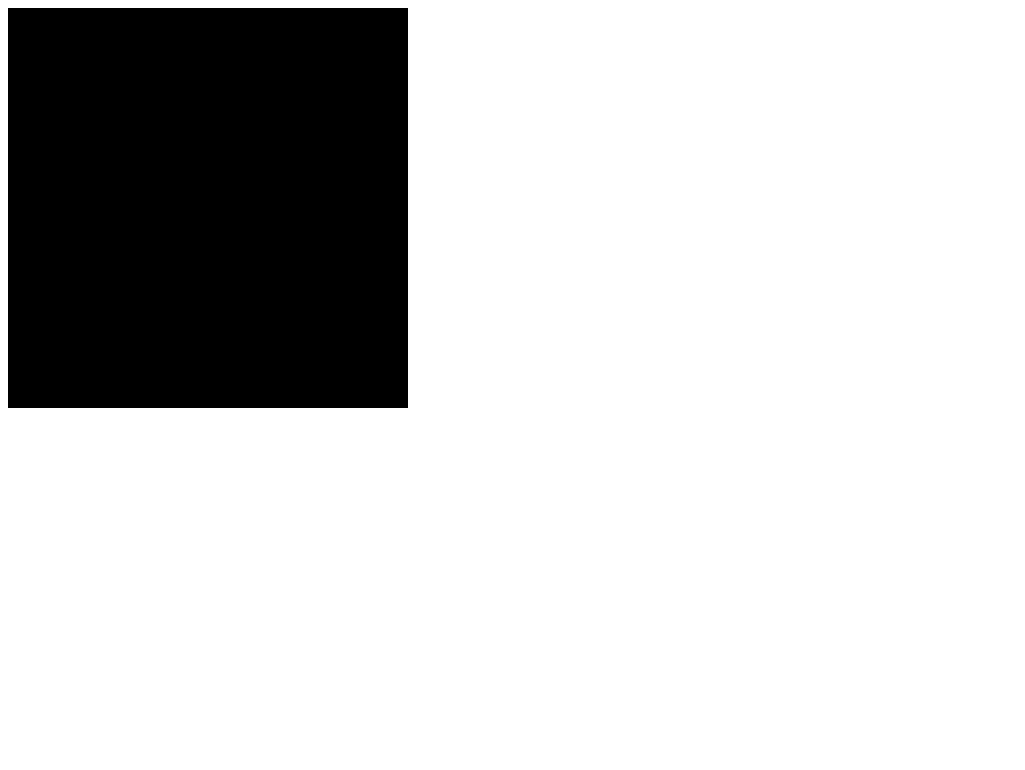
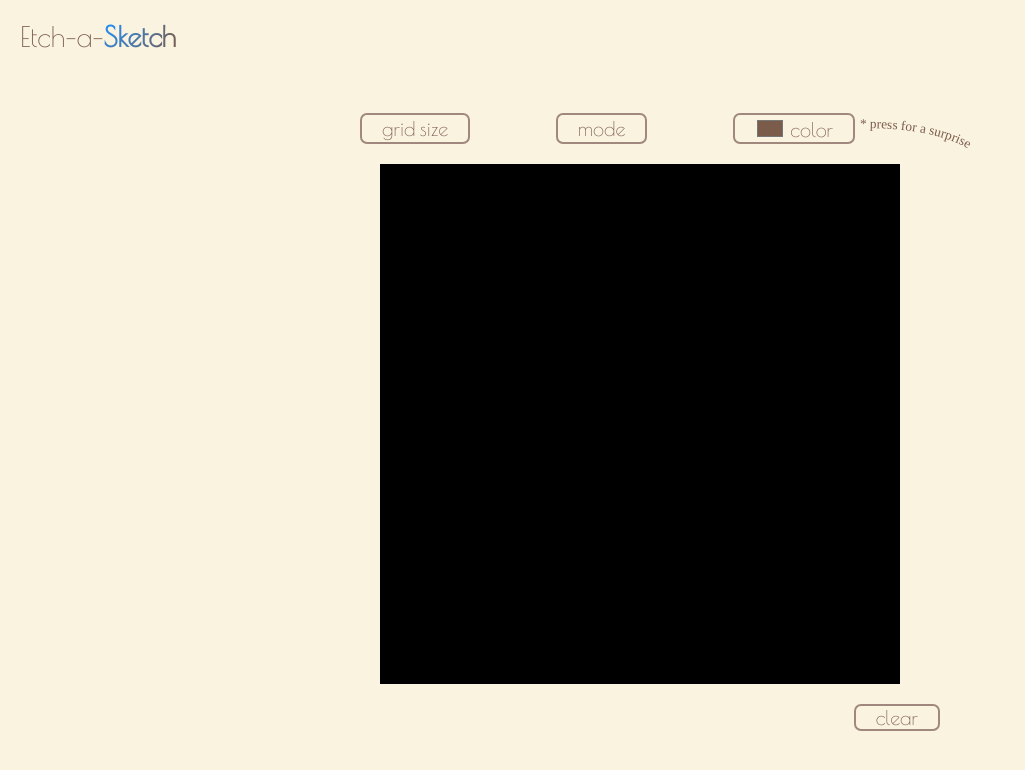
Before and after one commit to Armaan67/etch-a-sketch, a plain HTML site: page index.html in a window 1280 px wide. Shown: the whole page, without its empty margins (0-1025 px from the left). Drawn offline with nearby package versions, Linux system fonts and the light colour scheme.

Commit message:
Functional product with mode and random color

```diff
--- a/index.html
+++ b/index.html
@@ -5,9 +5,33 @@
     <meta name="viewport" content="width=device-width, initial-scale=1.0">
     <title>Etch-a-Sketch</title>
     <link rel="stylesheet" href="styles.css">
+    <link rel="preconnect" href="https://fonts.googleapis.com">
+    <link rel="preconnect" href="https://fonts.gstatic.com" crossorigin>
+    <link href="https://fonts.googleapis.com/css2?family=Poiret+One&display=swap" rel="stylesheet">
+
 </head>
 <body>
-    <div class="container"></div>
+    <div class="content">
+        <div class="navbar"><a href="index.html">Etch-a-<span class="sketch">Sketch</span></a></div>
+        <div class="buttons">
+            <button class="grid-size">grid size</button>
+            <button class="mode">mode</button>
+            <div class="right">
+                <button class="color"> <input type="color" class="colorpicker" value="#7b5b4a">color</button>
+                <div class="note-container">
+                    <svg width="60" height="20">
+                        <path id="curve" d="M0,15 C20,15 80,15 115,40"></path>
+                        <text class="text">
+                            <textPath class="text-path" href="#curve">* press for a surprise</textPath>
+                        </text>
+                    </svg>
+                </div>
+
+            </div>
+        </div>
+        <div class="container"></div>
+        <div class="clear"><button class="clearbutton">clear</button></div>
+    </div>
 
     <script src="script.js"></script>
 </body>
--- a/script.js
+++ b/script.js
@@ -2,24 +2,141 @@ const container = document.querySelector(".container");
 container.style.display = "flex";
 container.style.flexWrap = "wrap";
 container.style.padding = "0";
-container.style.height = "50vh";
-container.style.width = "50vh"
+container.style.height = "65vh";
+container.style.width = "65vh"
 
 
-for (let i = 0; i<256; i++) {
-    const square = document.createElement("div");
-    square.style.height = "6.25%";
-    square.style.backgroundColor = "black";
+function getRandomColor() {
+    var letters = '0123456789ABCDEF';
+    var color = '#';
+    for (var i = 0; i < 6; i++) {
+      color += letters[Math.floor(Math.random() * 16)];
+    }
+    return color;
+  }
 
-    square.style.boxSizing = "border-box";
 
-    square.style.flex = "1 1 6.25%";
+function addSquares(size) {
+    for (let i = 0; i<size*size; i++) {
+        const square = document.createElement("div");
+        square.classList.add("square");
+        let dimension = 100/size
+        square.style.height = dimension.toString() + "%";
+        square.style.backgroundColor = "black";
 
-    square.addEventListener("mouseenter", () => {
-        square.style.backgroundColor = "blue";
+        square.style.boxSizing = "border-box";
 
+        square.style.flexGrow = "1";
+        square.style.flexShrink = "1";
+        square.style.flexBasis = dimension.toString() + "%";
+
+        square.addEventListener("mousedown", () => {
+            if (modeButtonState) {
+                if (colorButtonState) {
+                    square.style.backgroundColor = getRandomColor()
+                } else {
+                    square.style.backgroundColor = colorPicker.value;
+                }
+            }
+
+        })
+
+        square.addEventListener("mouseenter", () => {
+            if (!modeButtonState) {
+                if (colorButtonState) {
+                    square.style.backgroundColor = getRandomColor()
+                } else {
+                    square.style.backgroundColor = colorPicker.value;
+                }
+            }
+        })
+
+
+
+
+
+
+        container.appendChild(square)
+
+    };
+}
+
+const modeButton = document.querySelector(".mode")
+let modeButtonState = false;
+
+modeButton.addEventListener("click", () =>{
+    modeButtonState = !modeButtonState
+
+    if (modeButtonState) {
+        modeButton.style.backgroundColor = "#7b5b4a";
+        modeButton.style.color = "#faf3e0";
+    } else {
+        modeButton.style.backgroundColor = "#faf3e0";
+        modeButton.style.color = "#7b5b4a";
+    }
+
+})
+
+
+addSquares(16);
+
+
+const clearbutton = document.querySelector(".clearbutton");
+
+clearbutton.addEventListener("click", () => {
+    squares = document.querySelectorAll(".square")
+    squares.forEach((item) => {
+        item.style.backgroundColor = "black"
+    })
+
+
+})
+
+
+
+const gridbutton = document.querySelector(".grid-size")
+gridbutton.addEventListener("click", () => {
+    squares = document.querySelectorAll(".square")
+
+    let gridSize = parseInt(prompt("Enter Grid Size (Max: 100)"));
+    while (isNaN(gridSize) || gridSize > 100) {
+        alert("Enter valid grid size! (Max: 100)");
+        gridSize = parseInt(prompt("Enter Grid Size"))
+
+    };
+
+    squares.forEach((square) => {
+        square.remove()
     });
 
-    container.appendChild(square)
+    addSquares(gridSize);
 
-};
+})
+
+
+const colorButton = document.querySelector(".color");
+const colorPicker = document.querySelector(".color .colorpicker")
+
+let colorButtonState = false; // false = off, true = on (random color)
+
+colorButton.addEventListener("click", () => {
+    colorButtonState = !colorButtonState
+
+    if (colorButtonState) {
+        colorButton.style.backgroundColor = "#7b5b4a";
+        colorButton.style.color = "#faf3e0";
+        colorPicker.style.backgroundColor = "#7b5b4a"; // make this constantly changing to show random colors being generated
+
+    } else {
+        colorButton.style.backgroundColor = "#faf3e0";
+        colorButton.style.color = "#7b5b4a";
+        colorPicker.style.backgroundColor = "#faf3e0";
+    }
+
+});
+
+colorPicker.addEventListener("click", (event) => {
+    event.stopPropagation()
+
+
+})
--- a/styles.css
+++ b/styles.css
@@ -0,0 +1,121 @@
+* {
+    margin: 0;
+    background-color: #faf3e0;
+}
+
+.content {
+    display: flex;
+    align-items: center;
+    flex-direction: column;
+    justify-content: space-between;
+    gap: 20px;
+
+}
+
+.navbar {
+    font-family: "Poiret One", serif;
+    font-size: 28px;
+    display: flex;
+    width: 100%;
+    flex: 1 1 0;
+
+}
+
+.navbar a {
+    text-decoration: none;
+    color: #7b5b4a;
+    padding: 20px;
+}
+
+
+
+.buttons {
+    margin-top: 20px;
+    width: 70vh;
+    display: flex;
+    justify-content: space-between;
+}
+
+.buttons button {
+    background-color: #faf3e0;
+    font-family: "Poiret One", serif;
+    border: 2px solid #a1887f;
+    border-radius: 7px;
+    font-size: 20px;
+    padding: 1px 20px;
+    color: #7b5b4a;
+
+
+}
+
+.clear {
+    display: flex;
+    width: 75vh;
+    justify-content: flex-end;
+}
+
+.clear .clearbutton {
+    background-color: #faf3e0;
+    font-family: "Poiret One", serif;
+    border: 2px solid #a1887f;
+    border-radius: 7px;
+    font-size: 20px;
+    padding: 0 20px;
+    color: #7b5b4a;
+
+}
+
+.color .colorpicker {
+    margin-right: 5px;
+    padding: 0;
+    border: 0;
+    height: 25px;
+    width: 30px;
+}
+
+.right {
+    display: flex;
+    gap: 5px;
+}
+
+.note-container {
+    font-size: smaller;
+}
+
+.note-container svg{
+    overflow: visible;
+}
+#curve {
+    fill: transparent;
+}
+
+
+svg .text-path {
+    fill: #7b5b4a;
+    stroke-width: 0.5;
+}
+
+.sketch {
+    background: radial-gradient(circle, dodgerblue, #7b5b4a);
+    color: transparent;
+    background-clip: text;
+    animation: sketch 10s linear infinite;
+    background-size: 200% 200%;
+    font-weight: 900;
+}
+
+@keyframes sketch {
+    0% {
+        background-position: 0% 0%;
+    }
+
+    50% {
+        background-position: 100% 100%;
+    }
+
+    100% {
+        background-position: 0% 0%;
+    }
+
+
+}
```
